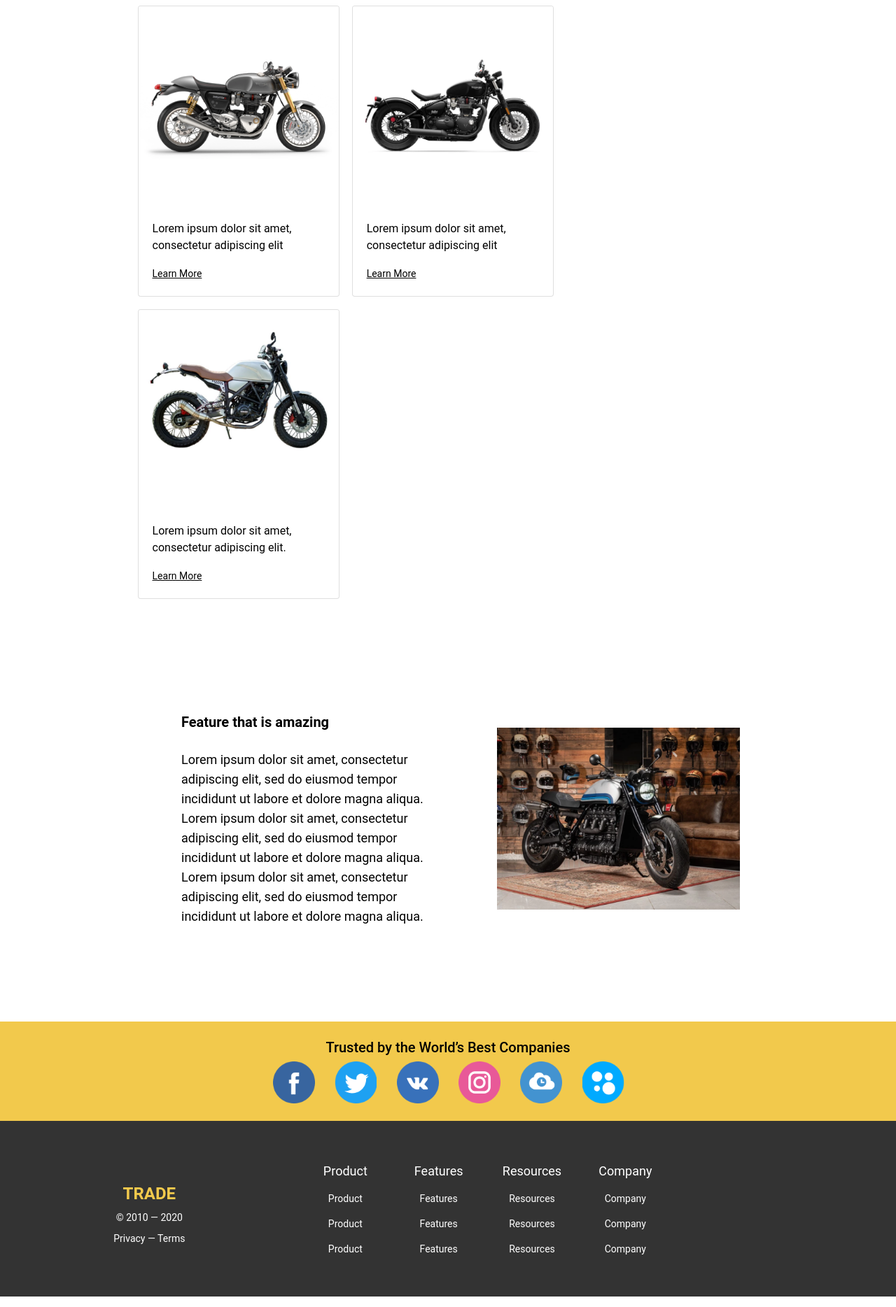
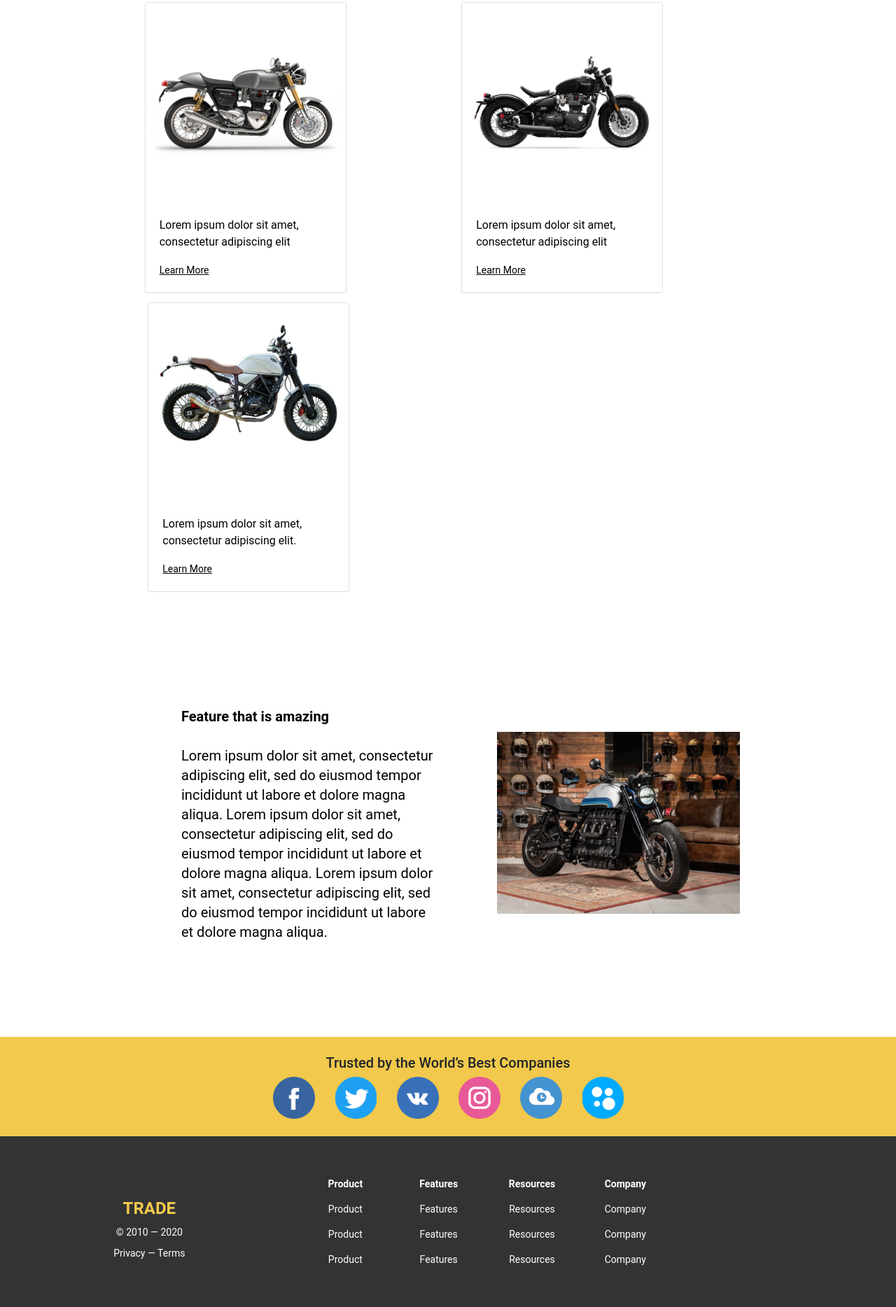
Before and after one commit to nakiamegit/dev.bx, a PHP site: page / in a window 1280 px wide. Shown: the part 897-2765 px from the top of the page at 70% size. Run offline with PHP 8.4, Linux system fonts and the light colour scheme.

Commit message:
Задание 7

```diff
--- a/Lesson_7/css/style.css
+++ b/Lesson_7/css/style.css
@@ -16,6 +17,7 @@
 	font-style: normal;
 	font-weight: normal;
 	font-size: 18px;
+	line-height: 21px;
 	align-items: center;
 	color: #FFFFFF;
 }
@@ -137,11 +146,12 @@
 .featureList-Title h2 {
 	font-weight: bold;
 	font-size: 20px;
+	line-height: 28px;
 	padding: 20px 0;
 }
 .featureList-Title p {
 	font-weight: normal;
-	font-size: 18px;
+	font-size: 20px;
 	line-height: 28px;
 }
 .featureList-Logo img {
@@ -157,7 +167,8 @@
 	font-family: Roboto;
 	font-style: normal;
 	font-weight: normal;
-	line-height: 34px;
+	font-size: 24px;
+	line-height: 34px
 	color: #000000;
 }
 .socialProof-Logo {
@@ -200,6 +211,15 @@
 	line-height: 20px;
 	color: #FFFFFF;
 }
+.footer-bold {
+	font-family: Roboto;
+	font-style: normal;
+	font-weight: bold;
+	font-size: 14px;
+	line-height: 20px;
+	color: #FFFFFF;
+}
+
 /*!****************************** Авторизация ******************************!*/
 .login {
 	padding: 15% 0;
--- a/Lesson_7/footer.php
+++ b/Lesson_7/footer.php
@@ -7,7 +7,7 @@
 			</div>
 			<div class="col">
 				<ul class="navbar-nav">
-					<li class="nav-item"><a href="" class="nav-link">Product</a></li>
+					<li class="nav-item"><a href="" class="nav-link footer-bold">Product</a></li>
 					<li class="nav-item"><a href="" class="nav-link footer-link">Product</a></li>
 					<li class="nav-item"><a href="" class="nav-link footer-link">Product</a></li>
 					<li class="nav-item"><a href="" class="nav-link footer-link">Product</a></li>
@@ -15,7 +15,7 @@
 			</div>
 			<div class="col">
 				<ul class="navbar-nav">
-					<li class="nav-item"><a href="" class="nav-link">Features</a></li>
+					<li class="nav-item"><a href="" class="nav-link footer-bold">Features</a></li>
 					<li class="nav-item"><a href="" class="nav-link footer-link">Features</a></li>
 					<li class="nav-item"><a href="" class="nav-link footer-link">Features</a></li>
 					<li class="nav-item"><a href="" class="nav-link footer-link">Features</a></li>
@@ -23,7 +23,7 @@
 			</div>
 			<div class="col">
 				<ul class="navbar-nav">
-					<li class="nav-item"><a href="" class="nav-link">Resources</a></li>
+					<li class="nav-item"><a href="" class="nav-link footer-bold">Resources</a></li>
 					<li class="nav-item"><a href="" class="nav-link footer-link">Resources</a></li>
 					<li class="nav-item"><a href="" class="nav-link footer-link">Resources</a></li>
 					<li class="nav-item"><a href="" class="nav-link footer-link">Resources</a></li>
@@ -31,7 +31,7 @@
 			</div>
 			<div class="col">
 				<ul class="navbar-nav">
-					<li class="nav-item"><a href="" class="nav-link">Company</a></li>
+					<li class="nav-item"><a href="" class="nav-link footer-bold">Company</a></li>
 					<li class="nav-item"><a href="" class="nav-link footer-link">Company</a></li>
 					<li class="nav-item"><a href="" class="nav-link footer-link">Company</a></li>
 					<li class="nav-item"><a href="" class="nav-link footer-link">Company</a></li>
--- a/Lesson_7/index.php
+++ b/Lesson_7/index.php
@@ -6,8 +6,8 @@
 		<div class="overlay"></div>
 		<div class="container-fluid">
 			<div class="row">
-				<div class="col-12">
-					<div class="description text-center">
+				<div class="col-12 align-content-center">
+					<div class="description text-center ">
 						<h1>Value Proposition</h1>
 						<p>Lorem ipsum dolor sit amet, consectetur adipiscing elit,
 							sed do eiusmod tempor incididunt ut labore et dolore magna aliqua.</p>
@@ -30,6 +30,7 @@
 			</div>
 			<div class="postSquare-Card">
 				<div class="row">
+					<div class="col">
                         <div class="card" style="width: 18rem;">
                             <img class="card-img-top" src="./css/moto-card-1.png" alt="Card image cap">
                             <div class="card-body">
@@ -37,6 +38,8 @@
                                 <a href="#" class="card-link">Learn More</a>
                             </div>
                         </div>
+                    </div>
+                    <div class="col">
                         <div class="card" style="width: 18rem;">
                             <img class="card-img-top" src="./css/moto-card-2.png" alt="Card image cap">
                             <div class="card-body">
@@ -44,11 +47,14 @@
                                 <a href="#" class="card-link">Learn More</a>
                             </div>
                         </div>
+                    </div>
+					<div class="col">
                         <div class="card" style="width: 18rem;">
                             <img class="card-img-top" src="./css/moto-card-3.png" alt="Card image cap">
                             <div class="card-body">
                                 <p class="card-text" style="padding-top: 55px">Lorem ipsum dolor sit amet, consectetur adipiscing elit.</p>
                                 <a href="#" class="card-link">Learn More</a>
+                            </div>
                         </div>
                     </div>
 				</div>
```
Also changed, not shown: other parts of Lesson_7/css/style.css (+24 -7 lines), Lesson_4/getDirectoryStatus.php (+15 -93 lines), Lesson_7/productList.php (+18 -0 lines). Lines whose indentation alone changed are shown as unchanged.
